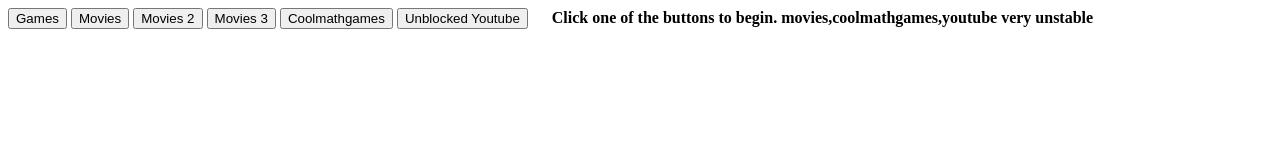
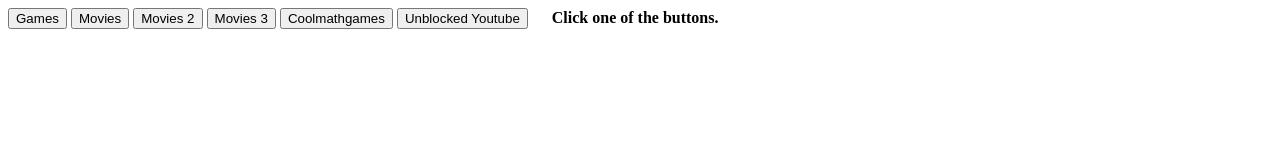
Before and after one commit to aphot2004/isthisarealonethistime, a plain HTML site: page index.html in a window 1280 px wide. Drawn offline with Linux system fonts and the light colour scheme.

Commit message:
Update index.html

```diff
--- a/index.html
+++ b/index.html
@@ -105,7 +105,7 @@
 	    <button onclick='papasorgames()'>Coolmathgames</button>
 	    <button onclick='ubyoutube()'>Unblocked Youtube</button>
 
-	 <strong>&nbsp;&nbsp;&nbsp;&nbsp;&nbsp;Click one of the buttons to begin. movies,coolmathgames,youtube very unstable</strong>
+	 <strong>&nbsp;&nbsp;&nbsp;&nbsp;&nbsp;Click one of the buttons.</strong>
 	 <strong></strong>
     </body>
 </html>
```
